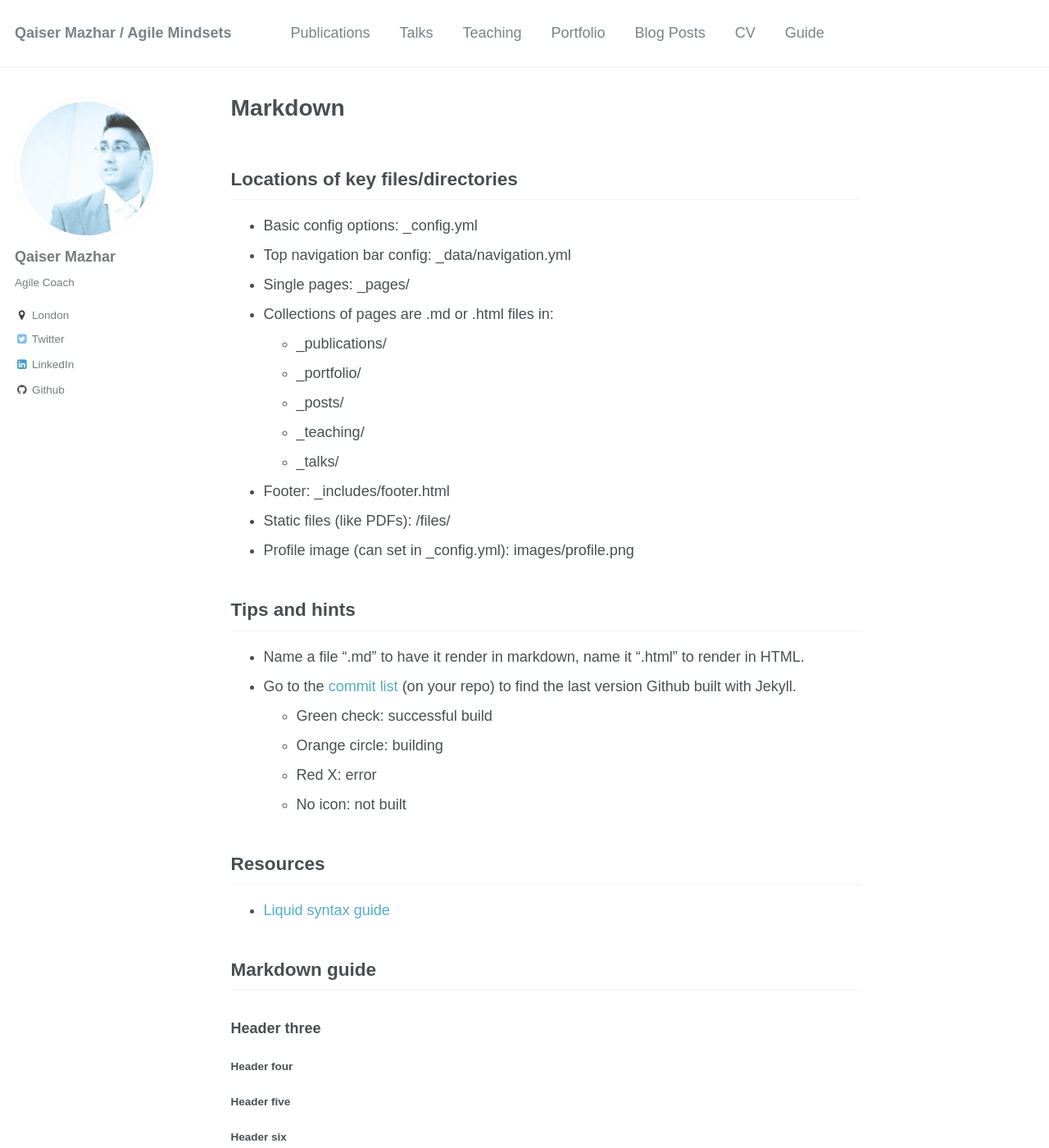
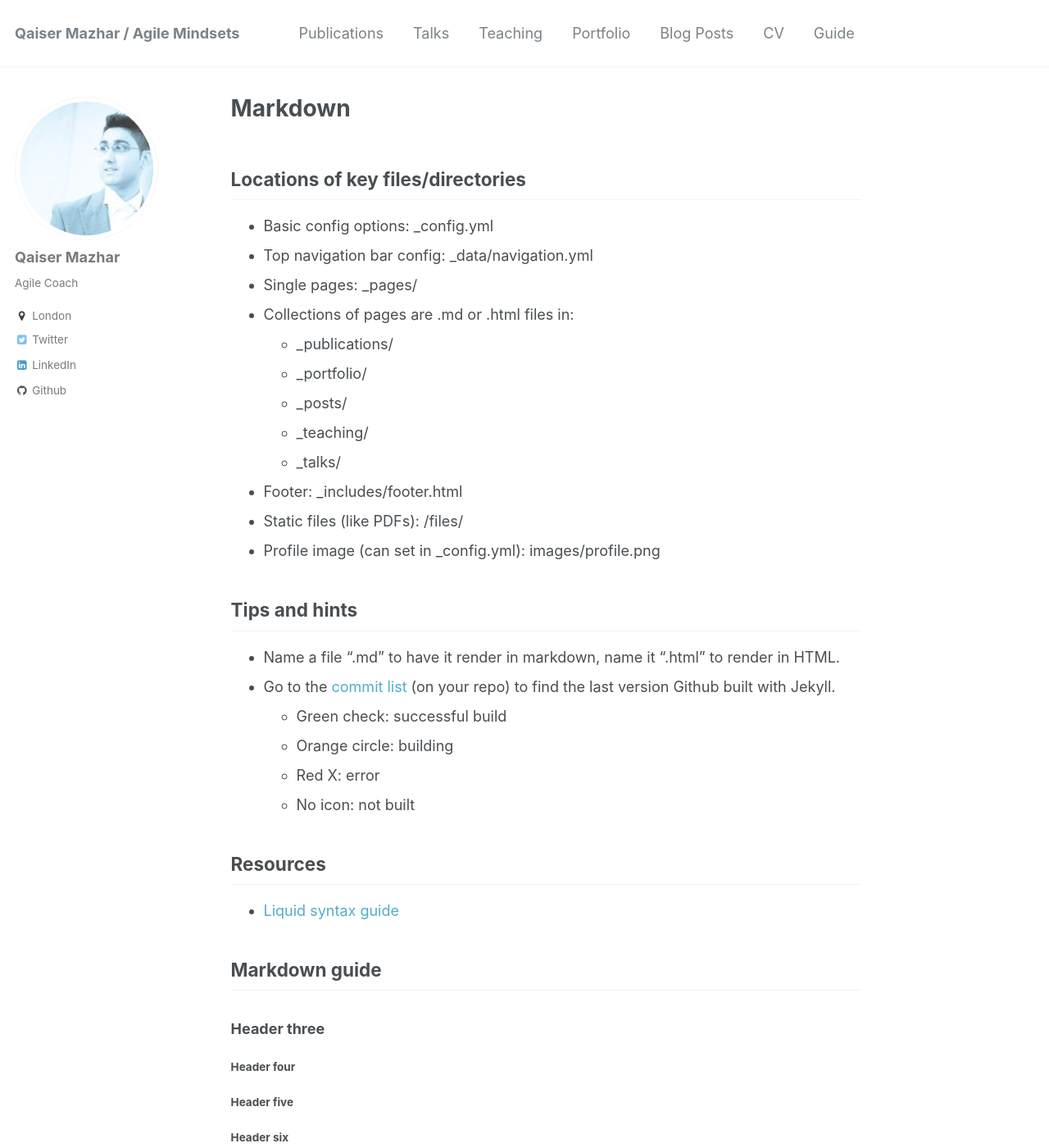
Before and after one commit to qaisermazhar/qaisermazhar.github.io, a Jekyll site: the page built from _pages/markdown.md, in a window 1280 px wide and 1400 px high. Shown: the whole window at 82% size. Built offline with Jekyll 4.4.1, drawn with Linux system fonts in a browser that asks for light colours.

Commit message:
change font

```diff
--- a/_sass/_variables.scss
+++ b/_sass/_variables.scss
@@ -14,8 +14,7 @@ $indent-var                 : 1.3em;
 
 /* system typefaces */
 $serif                      : Georgia, Times, serif;
-// $sans-serif                 : -apple-system, ".SFNSText-Regular", "San Francisco", "Roboto", "Segoe UI", "Helvetica Neue", "Lucida Grande", Arial, sans-serif;
-$sans-serif                 : "Raleway", sans-serif;
+$sans-serif                 : -apple-system, ".SFNSText-Regular", "San Francisco", "Roboto", "Segoe UI", "Helvetica Neue", "Lucida Grande", Arial, sans-serif;
 $monospace                  : Monaco, Consolas, "Lucida Console", monospace;
 
 /* sans serif typefaces */
```
